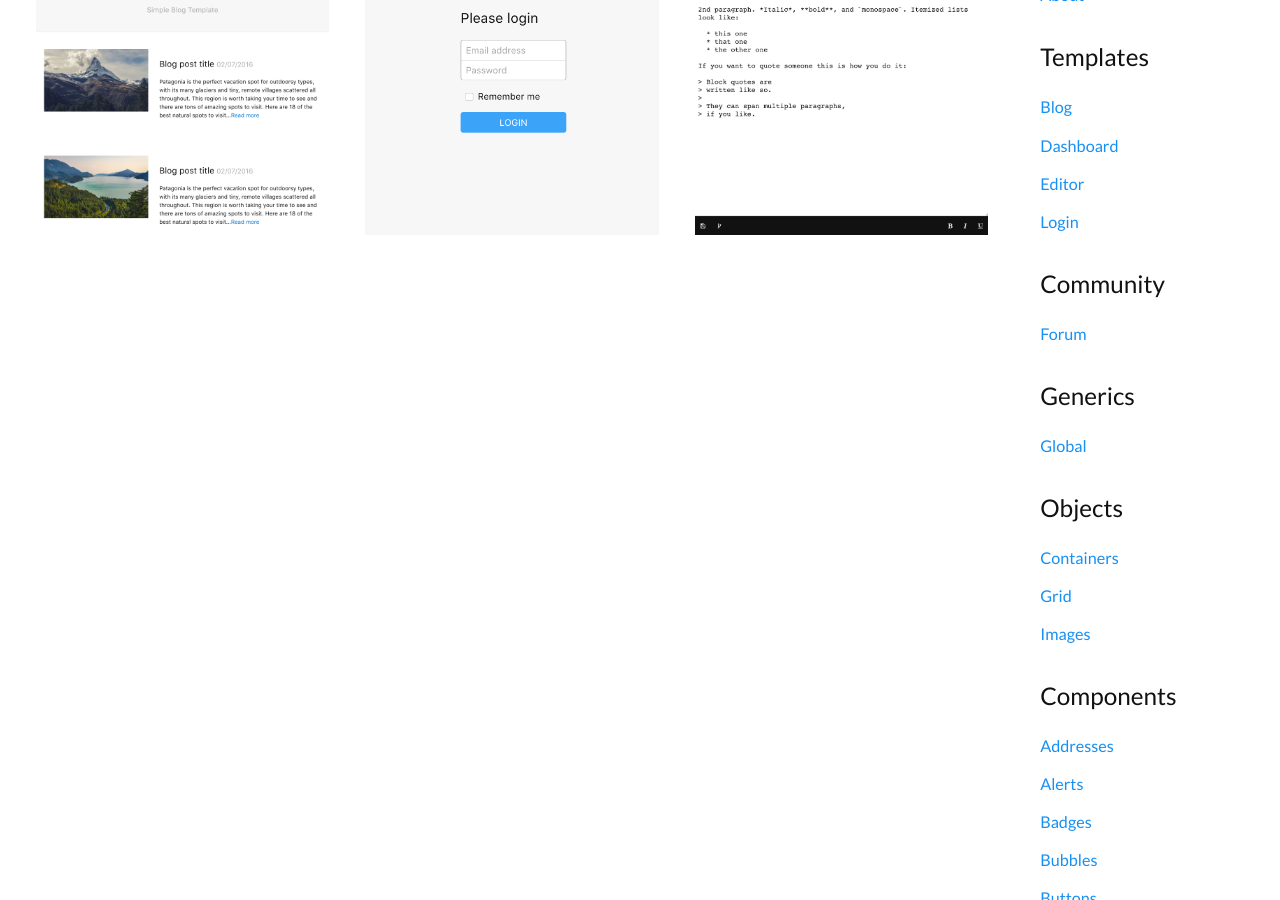
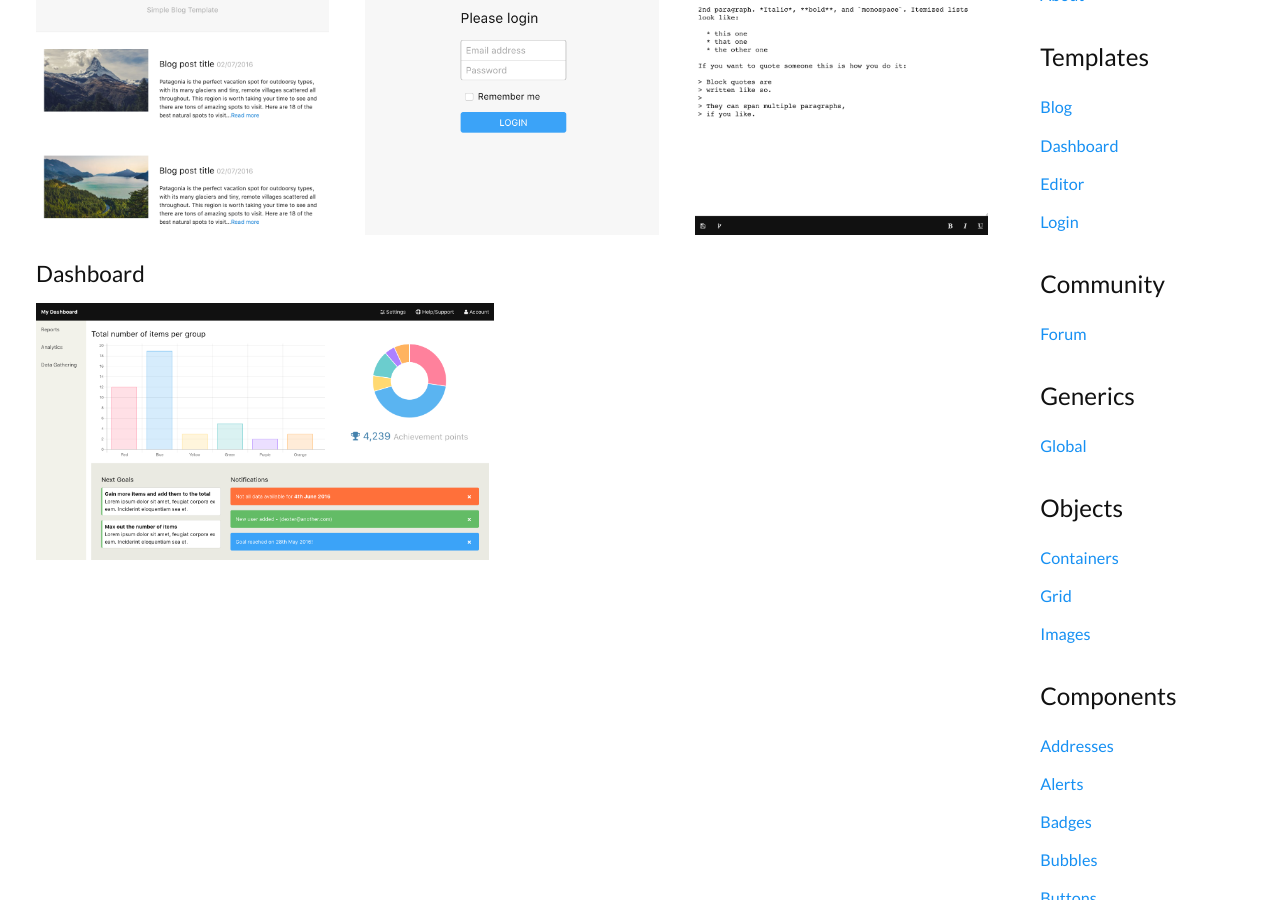
Before and after one commit to eddie/blazecss.github.io, a Jekyll site: the page built from templates/index.html, in a window 1280 px wide and 900 px high, scrolled down 458 px. Built offline with Jekyll 4.4.1, drawn with Linux system fonts in a browser that asks for light colours; nearby versions of some CDN libraries.

Commit message:
Dashboard example - responsive

```diff
--- a/templates/index.html
+++ b/templates/index.html
@@ -19,4 +19,8 @@ title: Example Templates
 		<h2 class="c-heading c-heading--small">Markdown</h2>
 		<a href="/templates/editor"><img class="o-image" src="/images/editor.png"></a>
 	</div>
+	<div class="o-grid__cell o-grid__cell--width-100 o-grid__cell--width-50@large">
+		<h2 class="c-heading c-heading--small">Dashboard</h2>
+		<a href="/templates/dashboard"><img class="o-image" src="/images/dashboard.png"></a>
+	</div>
 </div>
```
Also changed, not shown: images/dashboard.png (added).
